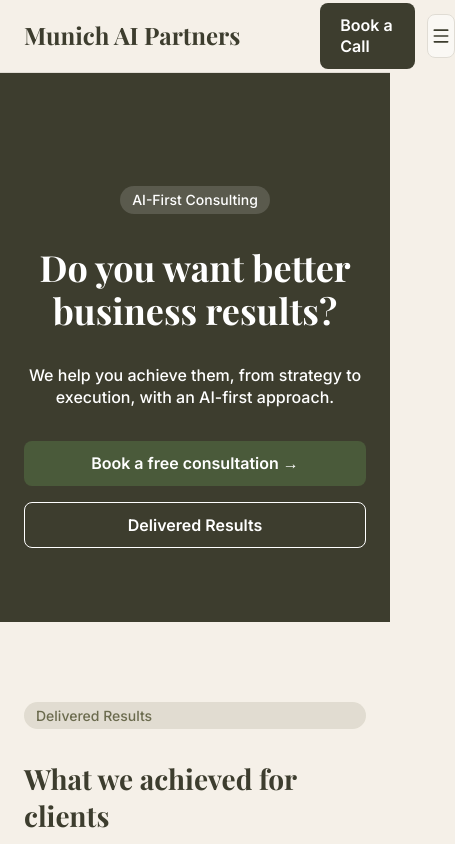
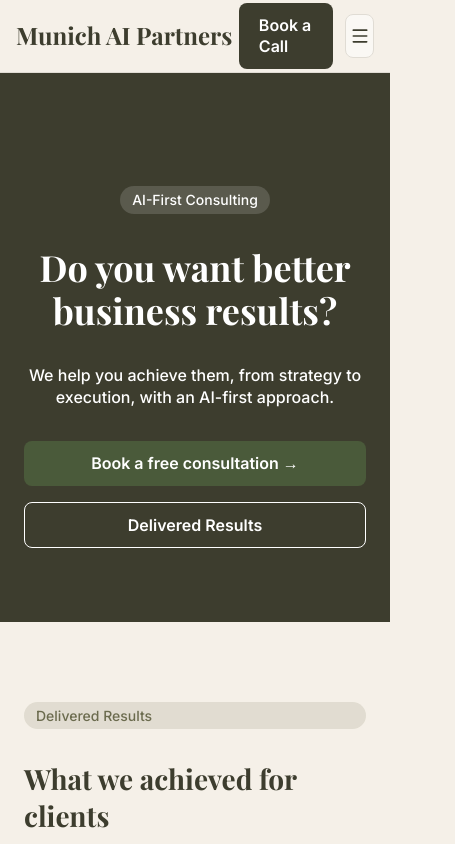
Before and after one commit to adluux/munich-ai-partners-website, a Next.js app: page / in a window 390 px wide. Shown: the top 844 px of the page, 455 px wide, since content can reach past the window. Built offline with nearby package versions, Linux system fonts and the light colour scheme.

Commit message:
Fix mobile nav and semantic QA issues

```diff
--- a/components/HowWeWork.tsx
+++ b/components/HowWeWork.tsx
@@ -12,9 +12,9 @@ export default function HowWeWork({}: HowWeWorkProps) {
       <div className="mx-auto max-w-container-max">
         <FadeInWrapper className="mx-auto flex max-w-[800px] flex-col items-center gap-gap-md text-center">
           <SectionBadge label={CONTENT.howWeWork.badge} />
-          <h2 className="font-sans text-base font-normal leading-[1.5] text-text md:text-lg">
+          <p className="font-sans text-base font-normal leading-[1.5] text-text">
             {CONTENT.howWeWork.body}
-          </h2>
+          </p>
         </FadeInWrapper>
       </div>
     </section>
--- a/components/Navbar.tsx
+++ b/components/Navbar.tsx
@@ -8,8 +8,8 @@ interface NavbarProps {
 export default function Navbar({}: NavbarProps) {
   return (
     <nav className="sticky top-0 z-50 border-b border-border-light bg-background/95 backdrop-blur">
-      <div className="mx-auto flex max-w-container-max items-center gap-gap-md">
-        <div className="px-section-px">
+      <div className="mx-auto flex max-w-container-max items-center justify-between gap-3 px-4 md:gap-gap-md md:px-section-px">
+        <div className="min-w-0">
           <span className="font-heading text-2xl font-bold leading-[1.2] text-primary md:text-3xl">
             {CONTENT.navbar.brand}
           </span>
--- a/components/NavbarClient.tsx
+++ b/components/NavbarClient.tsx
@@ -12,6 +12,8 @@ interface NavbarClientProps {
   ctaLabel: string;
   links: NavLink[];
 }
+
+const MOBILE_MENU_ID = "mobile-navigation-overlay";
 
 export default function NavbarClient({
   ctaHref,
@@ -94,7 +96,7 @@ export default function NavbarClient({
     <>
       <div
         className={clsx(
-          "flex h-navbar items-center justify-between gap-gap-sm px-section-px transition-shadow duration-300 ease-in-out",
+          "flex h-navbar items-center justify-end gap-2 md:justify-between md:gap-gap-sm md:px-section-px transition-shadow duration-300 ease-in-out",
           hasShadow && "shadow-nav",
         )}
       >
@@ -129,6 +131,7 @@ export default function NavbarClient({
 
           <button
             type="button"
+            aria-controls={MOBILE_MENU_ID}
             aria-expanded={isMenuOpen}
             aria-label={isMenuOpen ? "Close navigation menu" : "Open navigation menu"}
             onClick={handleMenuToggle}
@@ -141,6 +144,7 @@ export default function NavbarClient({
 
       {isMenuOpen ? (
         <div
+          id={MOBILE_MENU_ID}
           ref={overlayRef}
           className="fixed inset-0 top-navbar z-40 flex flex-col bg-background px-section-px py-8 md:hidden"
         >
@@ -154,7 +158,7 @@ export default function NavbarClient({
                   href={link.href}
                   onClick={handleMenuClose}
                   className={clsx(
-                    "rounded-card border border-border-light px-5 py-4 font-sans text-xl font-medium leading-[1.4] text-primary",
+                    "rounded-card border border-border-light bg-card px-5 py-4 font-sans text-xl font-medium leading-[1.4] text-primary",
                     isActive && "bg-card",
                   )}
                 >
```
